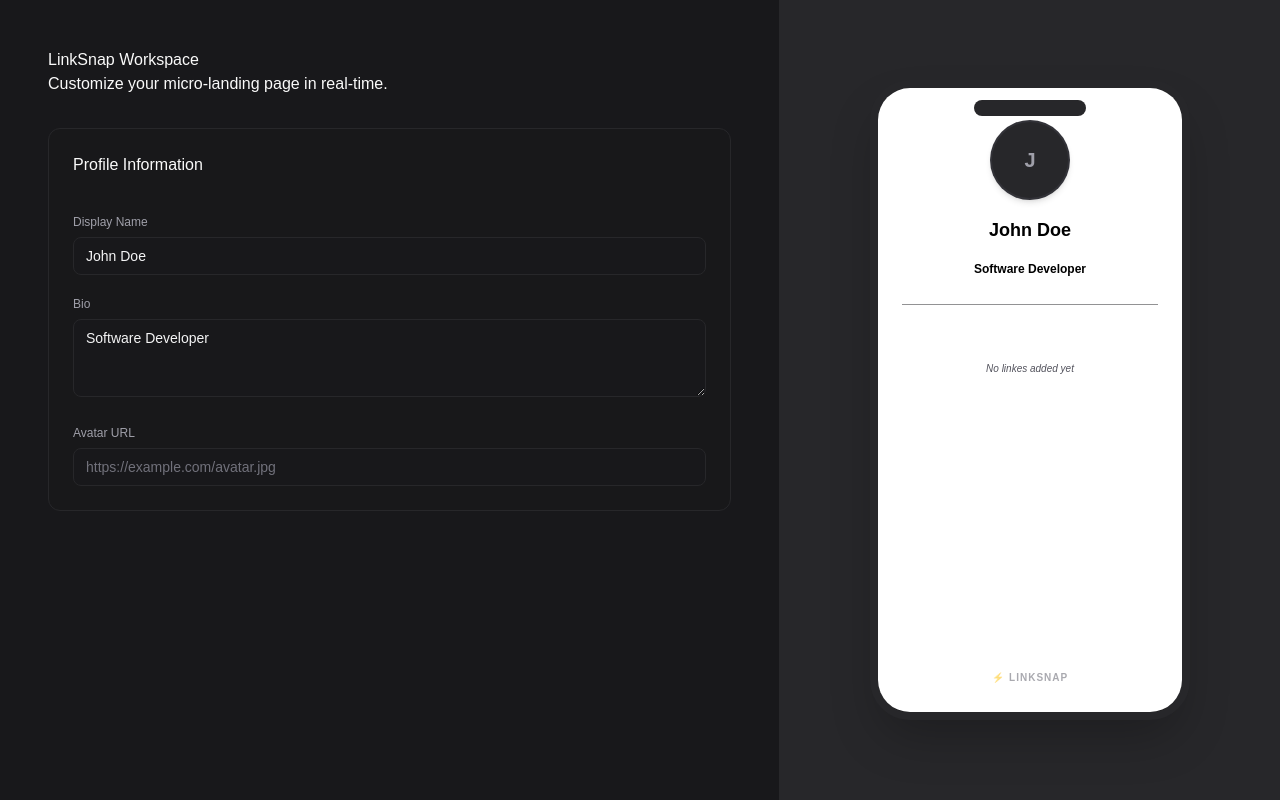
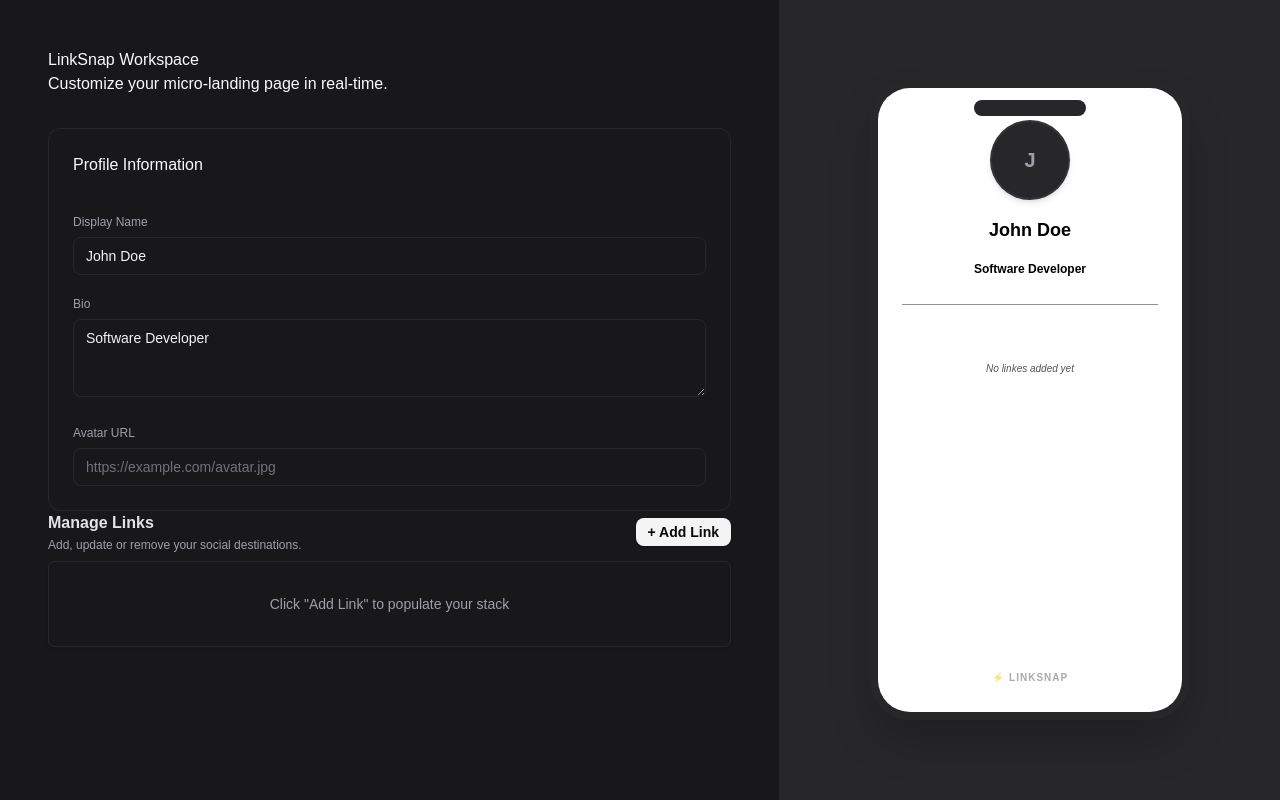
Before and after one commit to AdibJadidi/linksnap, a Next.js app: page /dashboard in a window 1280 px wide. Built offline with nearby package versions, Linux system fonts and the light colour scheme.

Commit message:
feat(profile): add dynamic link management with LinkItemCard and LinksManager components

```diff
--- a/src/features/profile/component/EditorPanel.tsx
+++ b/src/features/profile/component/EditorPanel.tsx
@@ -1,9 +1,12 @@
+import LinksManager from "./LinksManager";
 import ProfileForm from "./ProfileForm";
 
 const EditorPanel = () => {
   return (
     <div className="">
       <ProfileForm />
+
+      <LinksManager />
     </div>
   );
 };
--- /dev/null
+++ b/src/features/profile/component/LinkItemCard.tsx
@@ -0,0 +1,54 @@
+"use client";
+
+import { LinkItem } from "@/types";
+import { useProfileStore } from "../store/useProfileStore";
+import { Trash2, Link2, Type } from "lucide-react";
+
+interface LinkItemCardProps {
+  link: LinkItem;
+}
+
+export default function LinkItemCard({ link }: LinkItemCardProps) {
+  const { updateLink, deleteLink } = useProfileStore();
+
+  return (
+    <div className="group relative rounded-xl border border-zinc-800 bg-zinc-900/40 p-5 space-y-4 transition-all duration-200 hover:border-zinc-700 hover:bg-zinc-900/70 shadow-sm">
+      <div className="flex items-center justify-between border-b border-zinc-800/60 pb-2">
+        <span className="text-xs font-semibold text-zinc-500 uppercase tracking-wider">
+          Link Node
+        </span>
+        <button
+          onClick={() => deleteLink(link.id)}
+          className="rounded-lg p-1.5 text-zinc-500 hover:bg-zinc-800 hover:text-red-400 transition-colors"
+          title="Delete Link"
+        >
+          <Trash2 size={16} />
+        </button>
+      </div>
+
+      <div className="grid grid-cols-1 gap-3 sm:grid-cols-2">
+        <div className="relative flex items-center">
+          <Type size={16} className="absolute left-3 text-zinc-500" />
+          <input
+            type="text"
+            value={link.title}
+            onChange={(e) => updateLink(link.id, { title: e.target.value })}
+            placeholder="Link Title (e.g. GitHub)"
+            className="w-full rounded-lg border border-zinc-800 bg-zinc-950 pl-9 pr-3 py-2 text-sm text-zinc-200 outline-none focus:border-zinc-700 transition-colors"
+          />
+        </div>
+
+        <div className="relative flex items-center">
+          <Link2 size={16} className="absolute left-3 text-zinc-500" />
+          <input
+            type="url"
+            value={link.url}
+            onChange={(e) => updateLink(link.id, { url: e.target.value })}
+            placeholder="URL (https://...)"
+            className="w-full rounded-lg border border-zinc-800 bg-zinc-950 pl-9 pr-3 py-2 text-sm text-zinc-200 outline-none focus:border-zinc-700 transition-colors"
+          />
+        </div>
+      </div>
+    </div>
+  );
+}
--- /dev/null
+++ b/src/features/profile/component/LinksManager.tsx
@@ -0,0 +1,40 @@
+import React from "react";
+import { useProfileStore } from "../store/useProfileStore";
+import LinkItemCard from "./LinkItemCard";
+
+const LinksManager = () => {
+  const { profile, addLink } = useProfileStore();
+  const { links } = profile;
+  return (
+    <div className="">
+      <div className="flex items-center justify-between">
+        <div>
+          <h3 className="text-base font-semibold text-zinc-200">
+            Manage Links
+          </h3>
+          <p className="text-xs text-zinc-400 mt-0.5">
+            Add, update or remove your social destinations.
+          </p>
+        </div>
+        <button
+          className="px-3 py-1 text-sm font-semibold bg-zinc-100 text-zinc-950 rounded-lg hover:bg-zinc-300 transition-all active:scale-95 cursor-pointer shadow-sm"
+          onClick={addLink}
+        >
+          + Add Link
+        </button>
+      </div>
+
+      <div className="space-y-3 mt-2">
+        {links.length === 0 ? (
+          <div className="flex justify-center items-center text-sm text-zinc-400 mt-2 border border-zinc-800 rounded-md  shadow-sm p-8">
+            Click "Add Link" to populate your stack
+          </div>
+        ) : (
+          links.map((link) => <LinkItemCard key={link.id} link={link} />)
+        )}
+      </div>
+    </div>
+  );
+};
+
+export default LinksManager;
```
